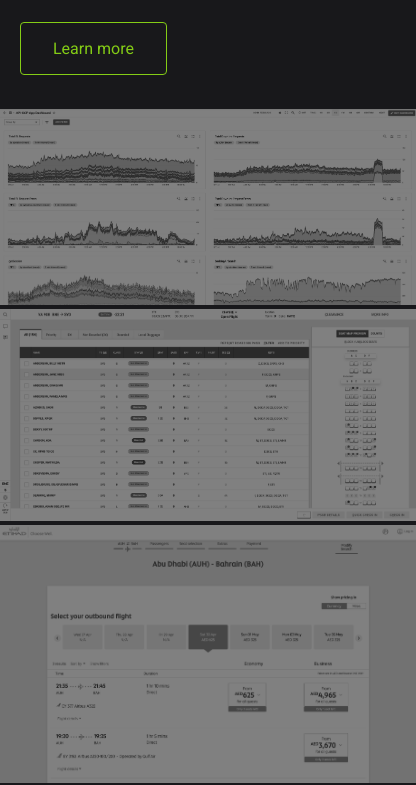
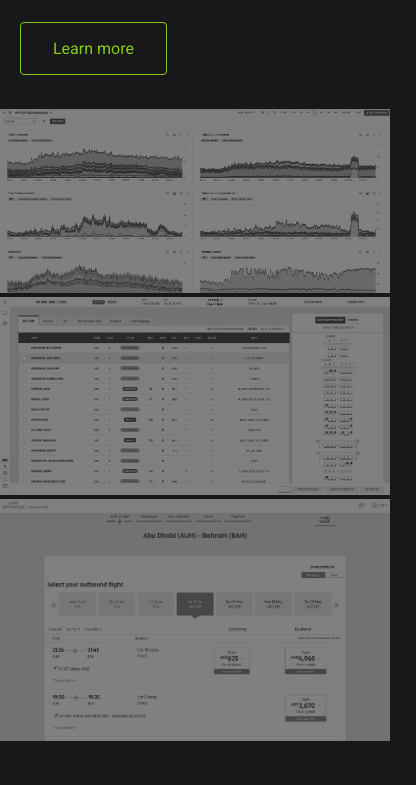
Before and after one commit to rafalsep/homepage, a Gatsby site: page / in a window 390 px wide. Shown: the part 1071-1856 px from the top of the page, 416 px wide, since content can reach past the window. Built offline with nearby package versions, Linux system fonts and the light colour scheme; Gatsby itself is replaced by a stand-in of ours; a web font is replaced by a local one; what tailwindcss-animation-delay would draw is missing.

Commit message:
+ fix layout for small mobile devices

```diff
--- a/src/components/latestProjects/latestProjects.js
+++ b/src/components/latestProjects/latestProjects.js
@@ -45,7 +45,7 @@
           </a>
         </div>
       </div>
-      <ul className="grid grid-cols-projects gap-1 pt-12 box-wrap" data-test-id="projects-gallery">
+      <ul className="grid grid-cols-projects xs:grid-cols-projectslg gap-1 pt-12 box-wrap" data-test-id="projects-gallery">
         {projects.map(({ image, href }, projectIndex) => (
           <li key={href} className={`relative overflow-hidden ${styles.imageWrapper} ${projectIndex === 3 ? 'mmd:hidden' : ''} ${projectIndex >= 4 ? 'mxl:hidden' : ''}`}>
             {image}
--- a/src/components/libs.js
+++ b/src/components/libs.js
@@ -62,7 +62,7 @@
           </div>
         )}
       </div>
-      <ul className="mt-12 grid grid-cols-libs gap-2 relative" data-test-id="libs-showcase">
+      <ul className="mt-12 grid grid-cols-libs xs:grid-cols-libslg gap-2 relative" data-test-id="libs-showcase">
         {libs.map(({ title, description, link, technologies, github, gist }, libIndex) => {
           const liClassName = standalone ? `relative` : `relative ${libIndex === 3 ? 'mmd:hidden' : ''} ${libIndex >= 4 ? 'mxl:hidden' : ''}`;
           return (
--- a/src/styles/global.css
+++ b/src/styles/global.css
@@ -2,7 +2,12 @@
 
 @layer base {
   html {
-    @apply text-white bg-zinc-900 text-[16px] lg:text-[18px] xl:text-[20px];
+    @apply w-full text-white bg-zinc-900 text-[16px] lg:text-[18px] xl:text-[20px];
+    scroll-behavior: smooth;
+  }
+  body {
+    -webkit-font-smoothing: antialiased;
+    @apply w-full;
   }
   h1 {
     @apply text-6xl leading-tight sm:leading-none;
@@ -27,10 +32,6 @@
 
 @tailwind components;
 @tailwind utilities;
-
-html {
-  scroll-behavior: smooth;
-}
 
 .screen-reader {
   border: 0;
--- a/tailwind.config.js
+++ b/tailwind.config.js
@@ -21,10 +21,13 @@
         mlg: { max: '1023px' },
         mmd: { max: '767px' },
         msm: { max: '639px' },
+        xs: '475px',
       },
       gridTemplateColumns: {
-        libs: 'repeat(auto-fill, minmax(23rem, 1fr))',
-        projects: 'repeat(auto-fill, minmax(26rem, 1fr))',
+        libs: 'repeat(auto-fill, minmax(18rem, 1fr))',
+        libslg: 'repeat(auto-fill, minmax(23rem, 1fr))',
+        projects: 'repeat(auto-fill, minmax(18rem, 1fr))',
+        projectslg: 'repeat(auto-fill, minmax(26rem, 1fr))',
       },
       fontFamily: {
         sans: ['Roboto', ...defaultTheme.fontFamily.sans],
```
